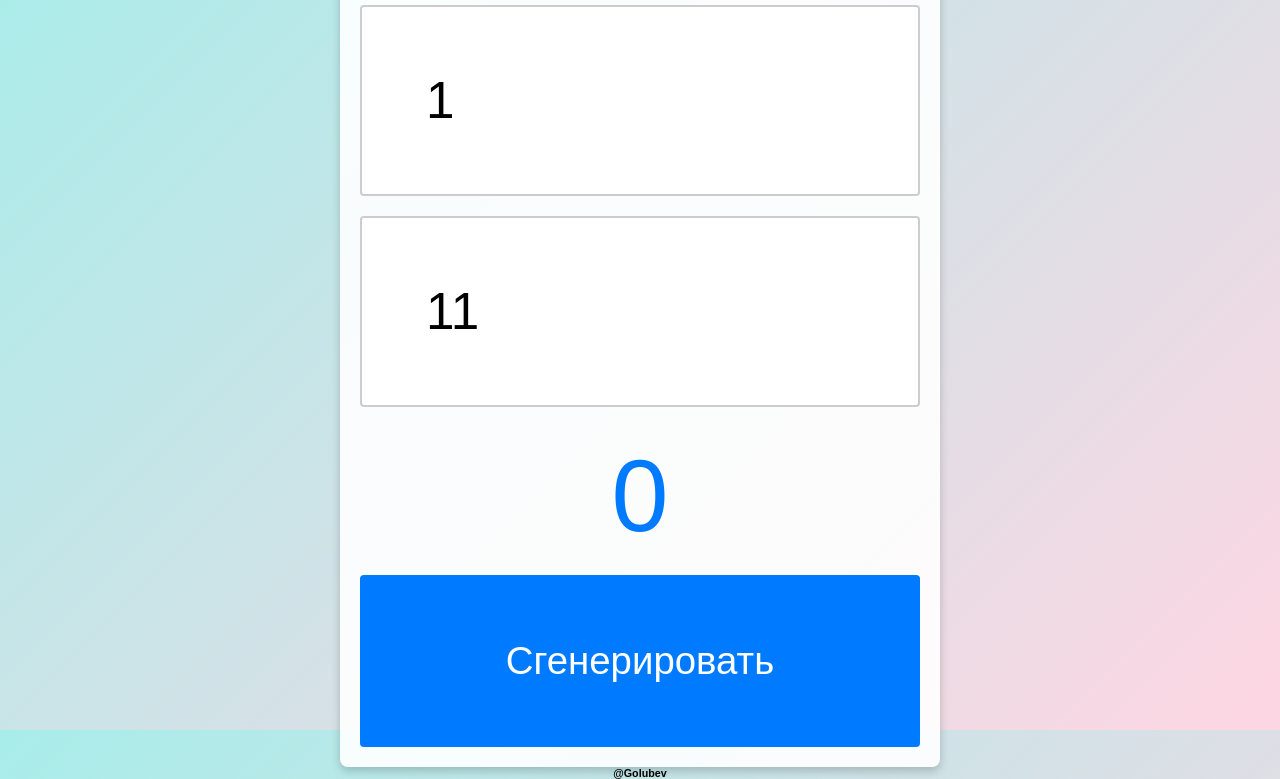
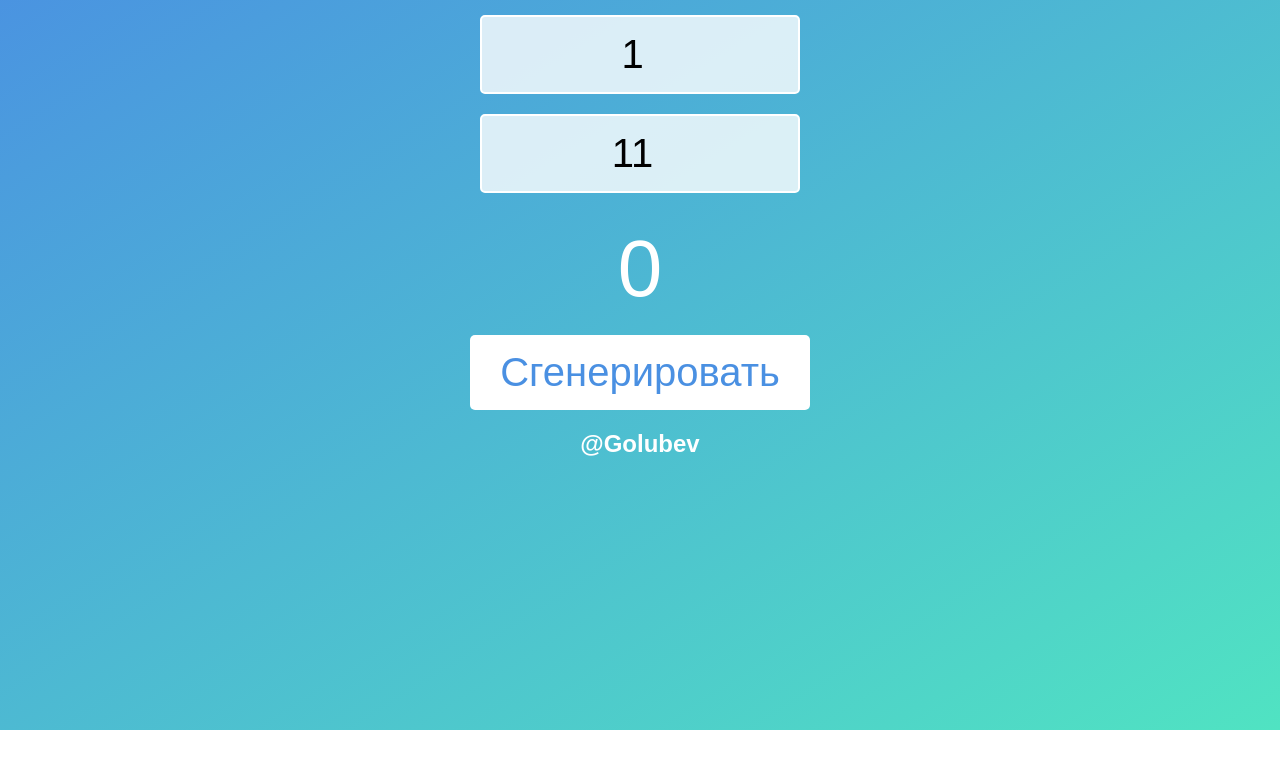
Before and after one commit to GolubevOG/randomNumber, a plain HTML site: page index.html in a window 1280 px wide. Shown: the part 70-849 px from the top of the page. After the commit the page ends 800 px from the top, so only its background shows below. Drawn offline with Linux system fonts and the light colour scheme.

Commit message:
Update style.css

```diff
--- a/style.css
+++ b/style.css
@@ -1,67 +1,91 @@
-/* Сброс стилей по умолчанию */
 * {
+    box-sizing: border-box;
     margin: 0;
     padding: 0;
-    box-sizing: border-box;
   }
 
   body {
     font-family: Arial, sans-serif;
+    background: linear-gradient(to bottom right, #4a90e2, #50e3c2);
     display: flex;
     flex-direction: column; /* Вертикальное расположение элементов */
-    justify-content: center; /* Центрирование по вертикали */
-    align-items: center; /* Центрирование по горизонтали */
-    height: 100vh; /* Занимает всю высоту экрана */
-    background: linear-gradient(135deg, #a8edea 0%, #fed6e3 100%); /* Градиентный фон */
-    text-align: center; /* Центрирование текста */
+    justify-content: flex-start; /* Начинаем с верхней части */
+    align-items: center;
+    height: 100vh;
+    text-align: center;
   }
 
   h1 {
+    font-size: 2rem; /* Начальный размер для мобильных устройств */
     margin-bottom: 20px;
-    color: #333; /* Темный цвет текста */
-    font-size: 5vw; /* Размер заголовка зависит от ширины экрана */
+    color: white;
   }
 
   .container {
-    background-color: rgba(255, 255, 255, 0.9); /* Полупрозрачный белый фон для контейнера */
-    border-radius: 8px; /* Закругленные углы */
-    box-shadow: 0 4px 10px rgba(0, 0, 0, 0.2); /* Тень */
-    padding: 20px;
-    width: 90%; /* Ширина контейнера */
-    max-width: 600px; /* Максимальная ширина */
-    flex: 1; /* Занимает оставшееся пространство */
-    display: flex; /* Используем Flexbox для вертикального выравнивания */
-    flex-direction: column; /* Вертикальное расположение элементов внутри контейнера */
-    justify-content: center; /* Центрирование по вертикали внутри контейнера */
+    display: flex;
+    flex-direction: column;
+    align-items: center;
   }
 
   .inputField {
-    width: 100%; /* Полная ширина поля ввода */
-    padding: 5vw; /* Увеличенные отступы внутри поля, зависят от ширины экрана */
-    margin: 10px 0; /* Отступы сверху и снизу */
-    border: 2px solid #ccc; /* Светлая рамка */
-    border-radius: 4px; /* Закругленные углы */
-    font-size: 4vw; /* Увеличенный размер шрифта, зависит от ширины экрана */
+    width: 80%;
+    max-width: 300px; /* Ограничение ширины для мобильных устройств */
+    font-size: 2rem; /* Увеличенный размер шрифта для полей ввода */
+    padding: 15px; /* Увеличенный внутренний отступ */
+    margin: 10px 0;
+    border: 2px solid #fff;
+    border-radius: 5px;
+    background-color: rgba(255, 255, 255, 0.8);
+    text-align: center; /* Выравнивание текста по центру */
   }
 
   #randomNumber {
-    font-size: 8vw; /* Увеличенный размер шрифта для случайного числа, зависит от ширины экрана */
-    margin: 20px 0; /* Отступы сверху и снизу */
-    color: #007BFF; /* Цвет текста */
+    font-size: 4rem; /* Увеличенный размер для отображаемого числа */
+    margin: 20px 0;
+    color: white;
   }
 
   button {
-    background-color: #007BFF; /* Цвет фона кнопки */
-    color: white; /* Цвет текста кнопки */
-    border: none; /* Без рамки */
-    border-radius: 4px; /* Закругленные углы */
-    padding: 5vw; /* Увеличенные отступы внутри кнопки, зависят от ширины экрана */
-    font-size: 3vw; /* Увеличенный размер шрифта, зависит от ширины экрана */
-    cursor: pointer; /* Указатель при наведении */
-    transition: background-color 0.3s; /* Плавный переход цвета */
-    width: 100%; /* Полная ширина кнопки */
+    font-size: 2rem; /* Увеличенный размер шрифта для кнопки */
+    padding: 15px 30px; /* Увеличенный внутренний отступ для кнопки */
+    border: none;
+    border-radius: 5px;
+    background-color: #fff;
+    color: #4a90e2;
+    cursor: pointer;
+    transition: background-color 0.3s;
   }
 
   button:hover {
-    background-color: #0056b3; /* Цвет фона кнопки при наведении */
+    background-color: #e0e0e0;
   }
+
+  h6 {
+    font-size: 1rem; /* Начальный размер для мобильных устройств */
+    color: white;
+    margin-top: 20px;
+  }
+
+  /* Медиа-запросы для больших экранов */
+  @media (min-width: 600px) {
+    h1 {
+      font-size: 3rem; /* Увеличиваем размер заголовка */
+    }
+
+    .inputField {
+      font-size: 2.5rem; /* Увеличиваем размер шрифта для полей ввода */
+      max-width: 400px; /* Увеличиваем максимальную ширину */
+    }
+
+    #randomNumber {
+      font-size: 5rem; /* Увеличиваем размер отображаемого числа */
+    }
+
+    button {
+      font-size: 2.5rem; /* Увеличиваем размер кнопки */
+    }
+
+    h6 {
+      font-size: 1.5rem; /* Увеличиваем размер подписи */
+    }
+  }
```
Lines whose indentation alone changed are shown as unchanged.
